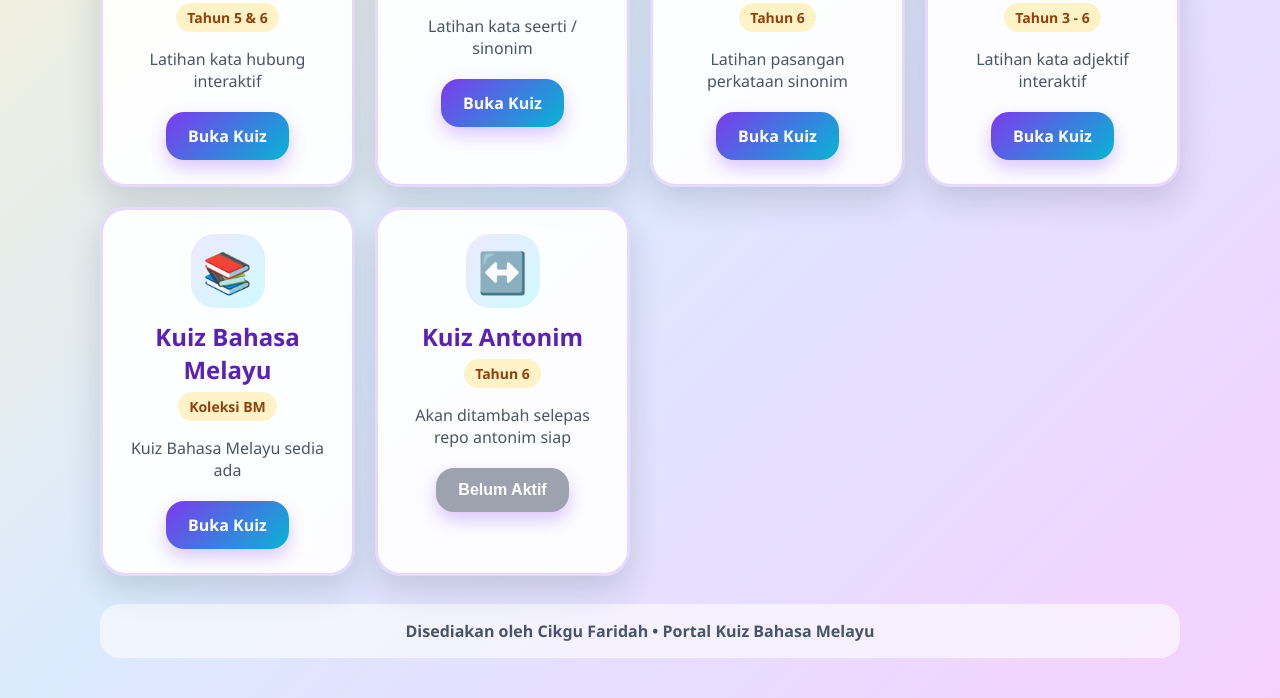
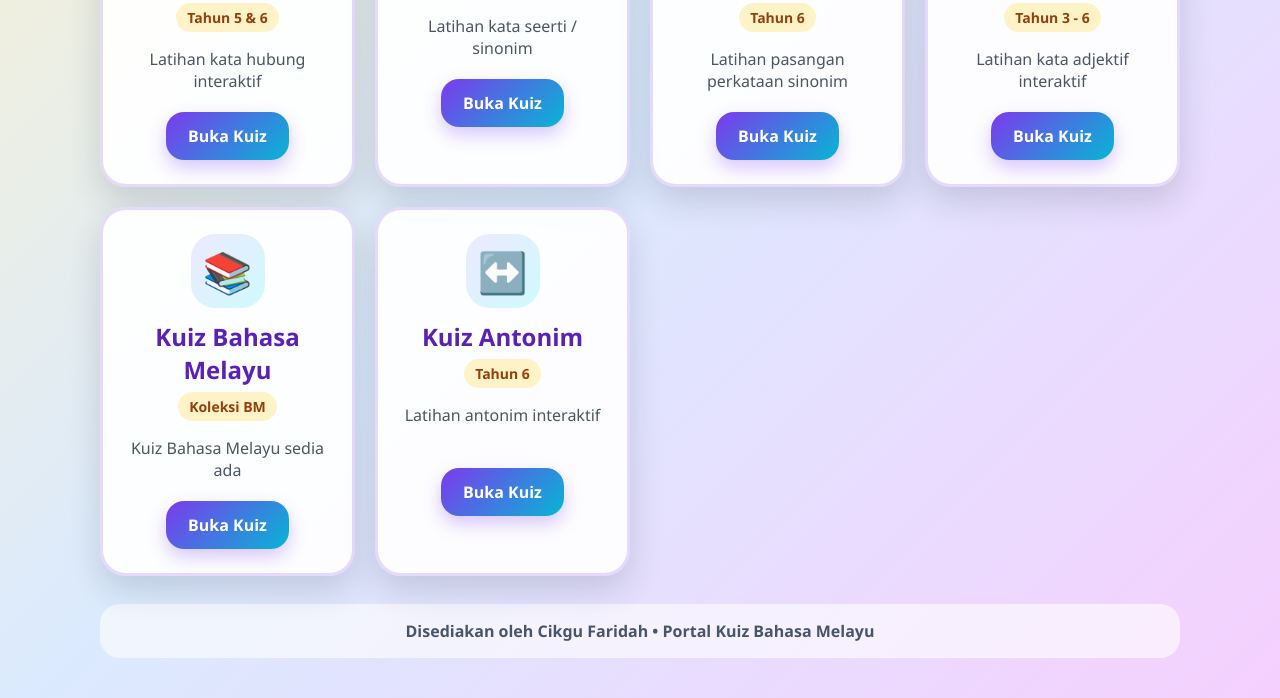
Before and after one commit to cikgufaridah/porta-kuiz-BM, a plain HTML site: page index.html in a window 1280 px wide. Shown: the part 538-1236 px from the top of the page. Drawn offline with Linux system fonts and the light colour scheme.

Commit message:
Update index.html

```diff
--- a/index.html
+++ b/index.html
@@ -185,8 +185,8 @@ p{
       <div class="icon">↔️</div>
       <h2>Kuiz Antonim</h2>
       <div class="level">Tahun 6</div>
-      <p>Akan ditambah selepas repo antonim siap</p>
-      <button class="disabled" disabled>Belum Aktif</button>
+     <p>Latihan antonim interaktif</p>
+<a class="btn" href="https://cikgufaridah.github.io/Kuiz-antonim/" target="_blank">Buka Kuiz</a>
     </div>
 
     </div>
```
